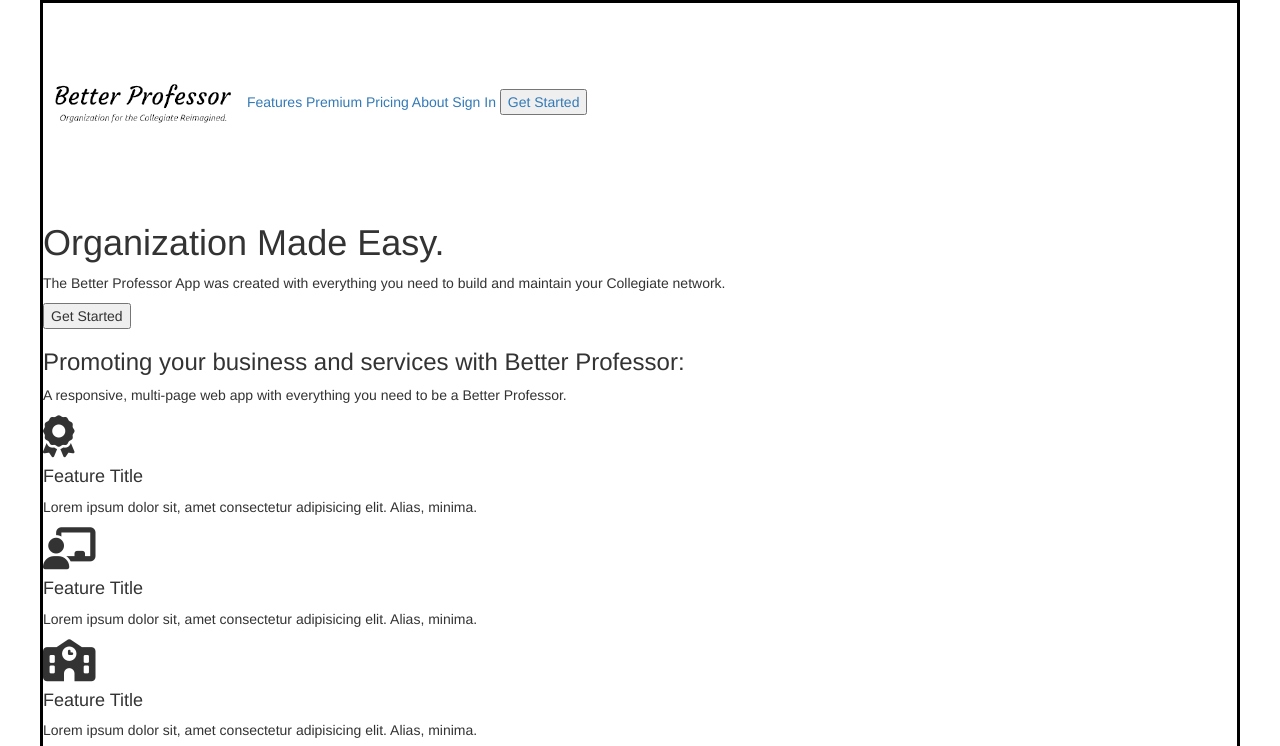
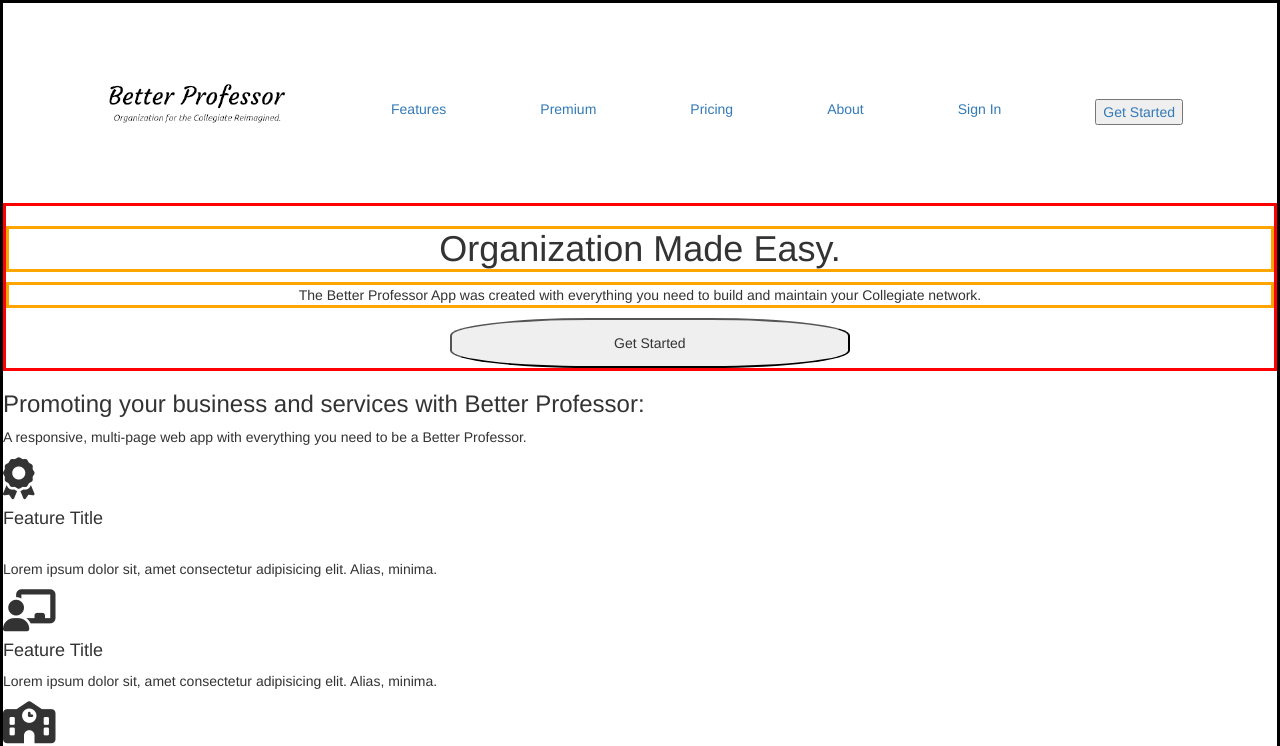
Before and after one commit to Better-Professor-Team/Marketing-Page, a website: page index.html in a window 1280 px wide. Shown: the top 746 px of the page. Drawn offline with nearby package versions, Linux system fonts and the light colour scheme; grey boxes are pictures that could not be loaded.

Commit message:
configured the desktop header.

```diff
--- a/index.html
+++ b/index.html
@@ -47,14 +47,14 @@
     <header class = 'main-header'>
         <!--Navigation code here-->
         <section class="top-nav">
-            <nav>
+            <nav class ='home-nav'>
                 <img class = 'logo' src='/images/Logo.png'>
-                <a href="#">Features</a>
-                <a href="#">Premium</a>
-                <a href="#">Pricing</a>
-                <a href="about.html">About</a>
-                <a href="#">Sign In</a>
-                <a href="#"><button>Get Started</button></a>
+                <a class = 'nav_item' href="#">Features</a>
+                <a class = 'nav_item' href="#">Premium</a>
+                <a class = 'nav_item' href="#">Pricing</a>
+                <a class = 'nav_item' href="about.html">About</a>
+                <a class = 'nav_item' href="#">Sign In</a>
+                <a class = 'nav_item' href="#"><button>Get Started</button></a>
             </nav>
         </section>
         <!--End Nav code-->
@@ -63,7 +63,7 @@
         <section class='header-CTA'>
             <h1>Organization Made Easy.</h1>
             <p>The Better Professor App was created with everything you need to build and maintain your Collegiate network.</p>
-            <button>Get Started</button>
+            <button class='header-button'>Get Started</button>
         </section>
         <!--End Header CTA-->
 
@@ -75,7 +75,7 @@
 
         <div class = 'feat-container'>
                 <i class="fas fa-award fa-3x"></i>
-                <h4>Feature Title</h4>
+                <h4>Feature Title</h4> <br>
                 <p>Lorem ipsum dolor sit, amet consectetur adipisicing elit. Alias, minima.</p>
         </div>
 
--- a/less/index.less
+++ b/less/index.less
@@ -133,7 +133,45 @@
 //Begin Desktop styling
 #main_container {
   border: solid black 3px;
-  max-width: 1200px;
+  max-width: 1450px;
   width: 100%;
   margin: 0 auto;
+
+  .top-nav {
+    .home-nav {
+      display: flex;
+      justify-content: space-evenly;
+
+      .nav_item {
+        margin-top: 7.5%;
+
+        button:hover {
+          border-radius: 50%;
+          height: 50px;
+          width: 100px;
+          margin-top: -15px;
+          background-color: #4caf50; /* Green */
+          color: white;
+        }
+      }
+    }
+  }
+
+  .header-CTA {
+    border: solid red 3px;
+
+    h1,
+    p {
+      border: solid orange 3px;
+      display: flex;
+      justify-content: center;
+    }
+
+    .header-button {
+      margin-left: 35%;
+      border-radius: 35%;
+      width: 400px;
+      height: 50px;
+    }
+  }
 }
```
Also changed, not shown: css/index.css, less/index.css.
